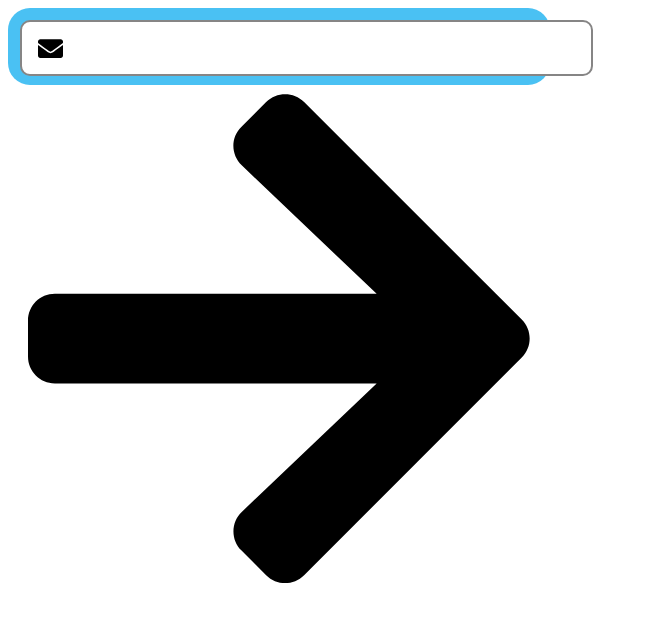
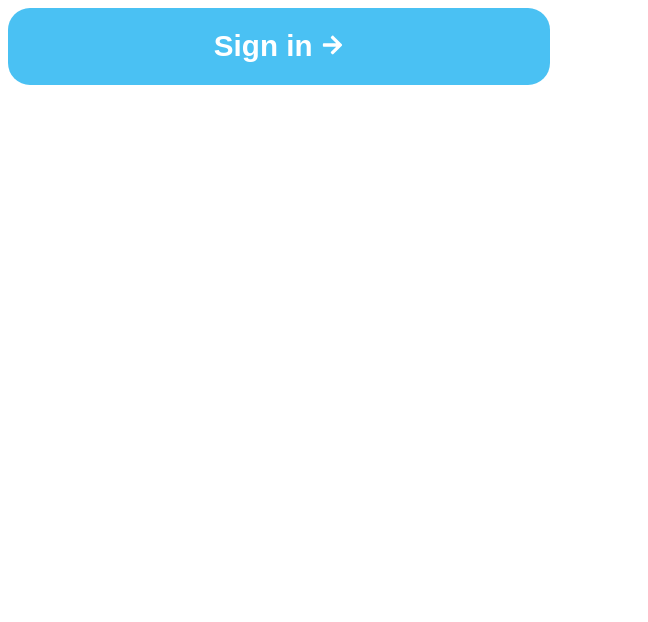
Before and after one commit to ULA-Development/ClinicWaitTime_Website, a React (Create React App) app: page / in a window 1280 px wide. Shown: the top 622 px of the page, without its empty margins (0-648 px from the left). Built offline with nearby package versions, Linux system fonts and the light colour scheme.

Commit message:
applying global colors to component

```diff
--- a/src/App.tsx
+++ b/src/App.tsx
@@ -5,7 +5,6 @@ import Button from "./components/Button";
 function App() {
   return (
     <div>
-      <TextInput/>
       <Button onClick={() => console.log("click")}>Sign in </Button>
     </div>
   );
--- a/src/assets/colours.css
+++ b/src/assets/colours.css
@@ -1,6 +1,6 @@
 :root {
     --main: #4AC1F3;
-    --main-dark:blue;
+    --main-dark: #0082ba;
     --secondary: white;
     --grey: rgba(134,133,133,255);
 }
--- a/src/components/Button.css
+++ b/src/components/Button.css
@@ -1,10 +1,12 @@
+@import url("../assets/colours.css");
+
 .Button {
     padding: 10px 20px;
     border-radius: 22px;
     font-weight: bold;
     font-size: 29.6px;
     color: white;
-    background-color: #4AC1F3;
+    background-color: var(--main);
     transition: backgroundcolor 0.5s ease;
     text-align: center;
     border: none;
@@ -15,7 +17,7 @@
   }
 
   @keyframes button-click {
-    0% { background-color: #4AC1F3; }
-    50% { background-color: #0072a3d0; }
-    100% { background-color: #4AC1F3; }
+    0% { background-color: var(--main); }
+    50% { background-color: var(--main-dark); }
+    100% { background-color: var(--main); }
   }
--- a/src/components/Button.tsx
+++ b/src/components/Button.tsx
@@ -1,5 +1,5 @@
 import { ReactNode, useState } from "react";
-import { ReactComponent as RightArrow} from "../assets/icons/arrow-right-solid.svg"
+import icon from "../assets/icons/arrow-right-solid.svg";
 import "./Button.css";
 
 interface Props {
@@ -22,7 +22,13 @@ const Button = ({ children, onClick, width = 541.6, height = 76.5 }: Props) => {
       style={{ width: `${width}px`, height: `${height}px` }}
     >
       {children}{" "}
-      <RightArrow/>
+      <img
+        src={icon}
+        alt="Icon"
+        width="23"
+        height="22"
+        style={{ filter: "invert(100%)" }}
+      />
     </button>
   );
 };
```
